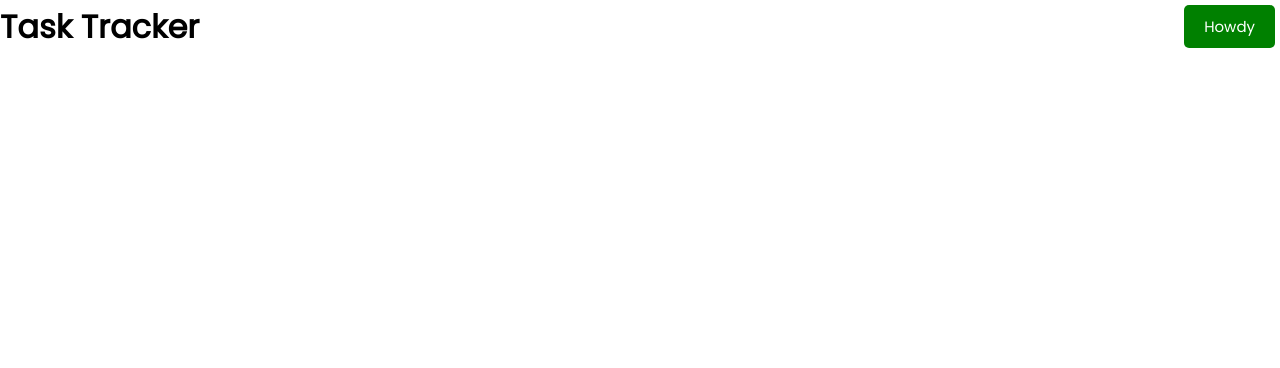
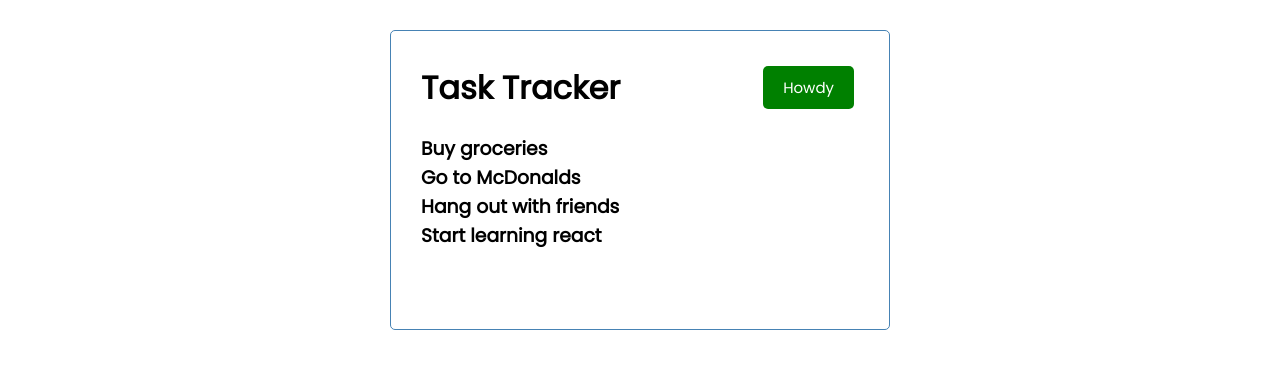
Before and after one commit to mohasinkr/react-task-tracker, a React (Create React App) app: page / in a window 1280 px wide. Shown: the top 368 px of the page. Built offline with nearby package versions, Linux system fonts and the light colour scheme.

Commit message:
Update App.js

```diff
--- a/src/App.js
+++ b/src/App.js
@@ -1,8 +1,12 @@
 import Header from './components/Header';
+import Tasks from './components/Tasks';
 
 function App() {
   return (
-  <Header/>
+    <div className='container'>
+     <Header/>
+    <Tasks/>
+    </div>
   );
 }
 
```
